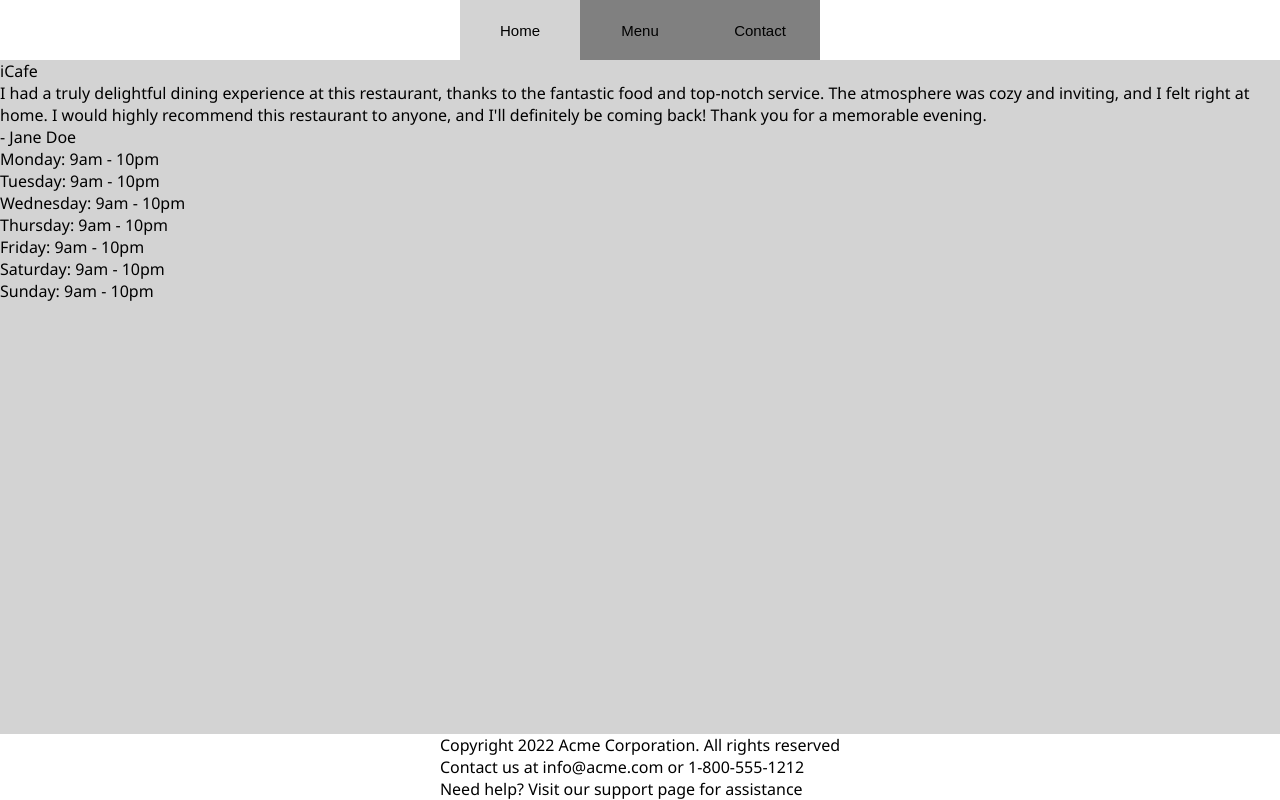
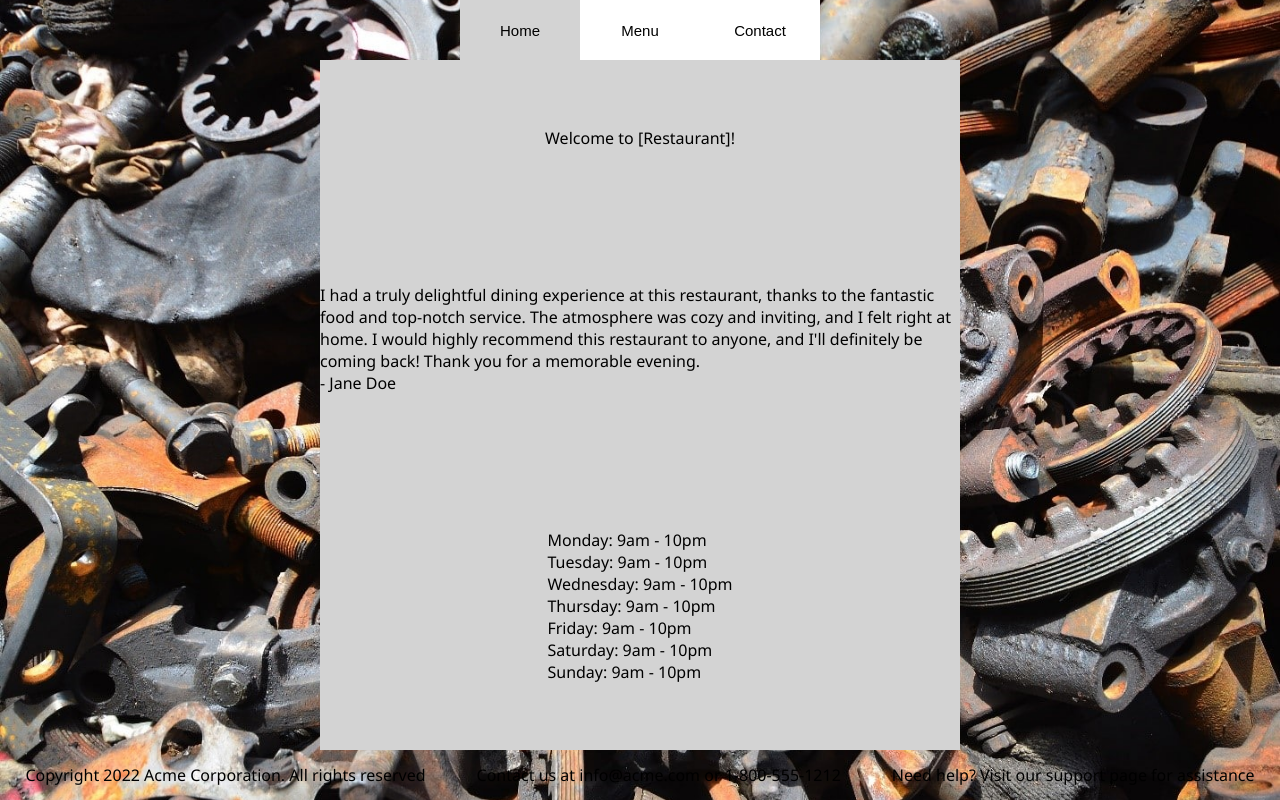
Before and after one commit to Gob-Bob/restaurant-page, a website built with webpack: page dist/index.html in a window 1280 px wide. Built offline with nearby package versions, Linux system fonts and the light colour scheme.

Commit message:
feat: set background and flexbox home content

```diff
--- a/src/index.js
+++ b/src/index.js
@@ -45,7 +45,6 @@ import './style.css'
         const help = elementCreation.create('div', 'class', 'footer-help', 'Need help? Visit our support page for assistance', container)
     })()
 
-
     document.addEventListener('DOMContentLoaded', () => {
         setupTabs()
         tabs.tabContainer.querySelector('.tab').click()
--- a/src/style.css
+++ b/src/style.css
@@ -3,6 +3,7 @@ body {
     margin: 0px;
     height: 100%;
     font-family: 'Segoe UI', Tahoma, Geneva, Verdana, sans-serif;
+    background: url('./background.jpg') no-repeat center/cover;
 }
 
 /* All Tabs */
@@ -30,10 +31,26 @@ body {
     font-size: 15px;
     outline: none;
     border: none;
-    background: gray;
+    background: white;
 }
 .content {
     flex-grow: 1;
 }
 
+/* Footer */
+.footer-container {
+    width: 100%;
+    height: 50px;
+    display: flex;
+    justify-content: space-around;
+    align-items: center;
+}
+
 /* Home Tab */
+.home-content-container {
+    display: flex;
+    flex-direction: column;
+    justify-content: space-around;
+    align-items: center;
+    width: 50%;
+}
--- a/src/tabs.js
+++ b/src/tabs.js
@@ -9,10 +9,10 @@ export const homeTab = (() => {
     tabButton.setAttribute('data-for-tab', '1')
 
     const tabContentContainer = elementCreation.create('div', 'class', 'content', '', mainContent)
-    tabContentContainer.classList.add('container')
+    tabContentContainer.classList.add('home-content-container')
     tabContentContainer.setAttribute('data-tab', '1')
 
-    const tabTitle = elementCreation.create('div', 'class', 'title', 'iCafe', tabContentContainer)
+    const tabTitle = elementCreation.create('div', 'class', 'title', 'Welcome to [Restaurant]!', tabContentContainer)
     tabTitle.classList.add('home')
 
     const customerReview = (() => {
@@ -31,14 +31,4 @@ export const homeTab = (() => {
             elementCreation.create('div', 'class', 'days-time-open', day + hoursOfOpening, hoursContainer)
         })
     })()
-
-    const variablesNeedingClass = [
-        tabButton,
-        tabContentContainer,
-        tabTitle
-    ]
-
-    variablesNeedingClass.forEach(variable => {
-            variable.classList.add('home')
-    })
 })
--- a/webpack.config.js
+++ b/webpack.config.js
@@ -5,6 +5,7 @@ module.exports = {
     output: {
         filename: 'main.js',
         path: path.resolve(__dirname, 'dist'),
+        publicPath: '',
     },
     module: {
         rules: [
```
Also changed, not shown: dist/1e93634e19b068846bb2.jpg (added), dist/99d4405d935884077f5c.jpg (added), dist/d0485e0ce1a2fce1725b.png (added), dist/main.js, src/background.jpg (added).
